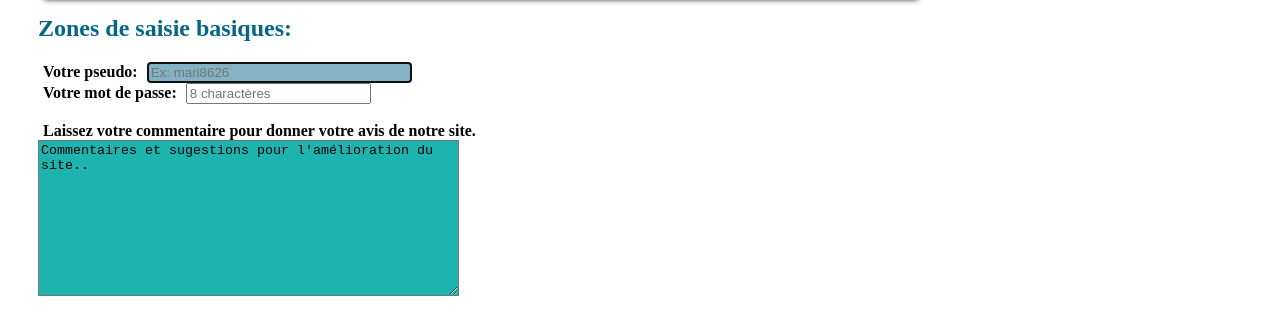
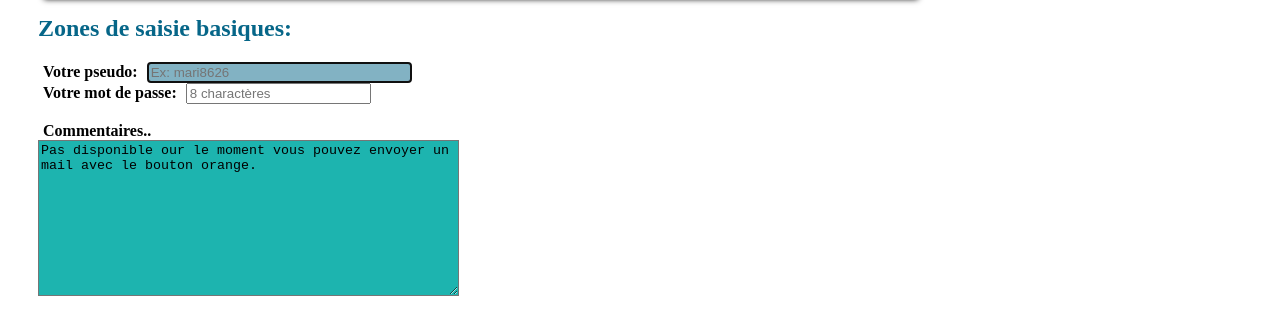
Before and after one commit to Maralena86/Formulaire, a plain HTML site: page index.html in a window 1280 px wide. Shown: the part 65-383 px from the top of the page. Drawn offline with Linux system fonts and the light colour scheme.

Commit message:
Update index.html

```diff
--- a/index.html
+++ b/index.html
@@ -16,8 +16,8 @@
 			<br/>
 			<label for="pass">Votre mot de passe: </label>
 			<input type="password" name="pass" id="pass" maxlength="8" placeholder="8 charactères"/><br/><br/>
-			<label for=commentaires>Laissez votre commentaire pour donner votre avis de notre site. </label><br>
-			<textarea name="commentaires" id="commentaires" rows="10" cols="50">Commentaires et sugestions pour l'amélioration du site.. </textarea>
+			<label for=commentaires>Commentaires.. </label><br>
+			<textarea name="commentaires" id="commentaires" rows="10" cols="50">Pas disponible our le moment vous pouvez envoyer un mail avec le bouton orange.</textarea>
 		</p>
 	</form>
 	<h1>Test 2</h1>
```
